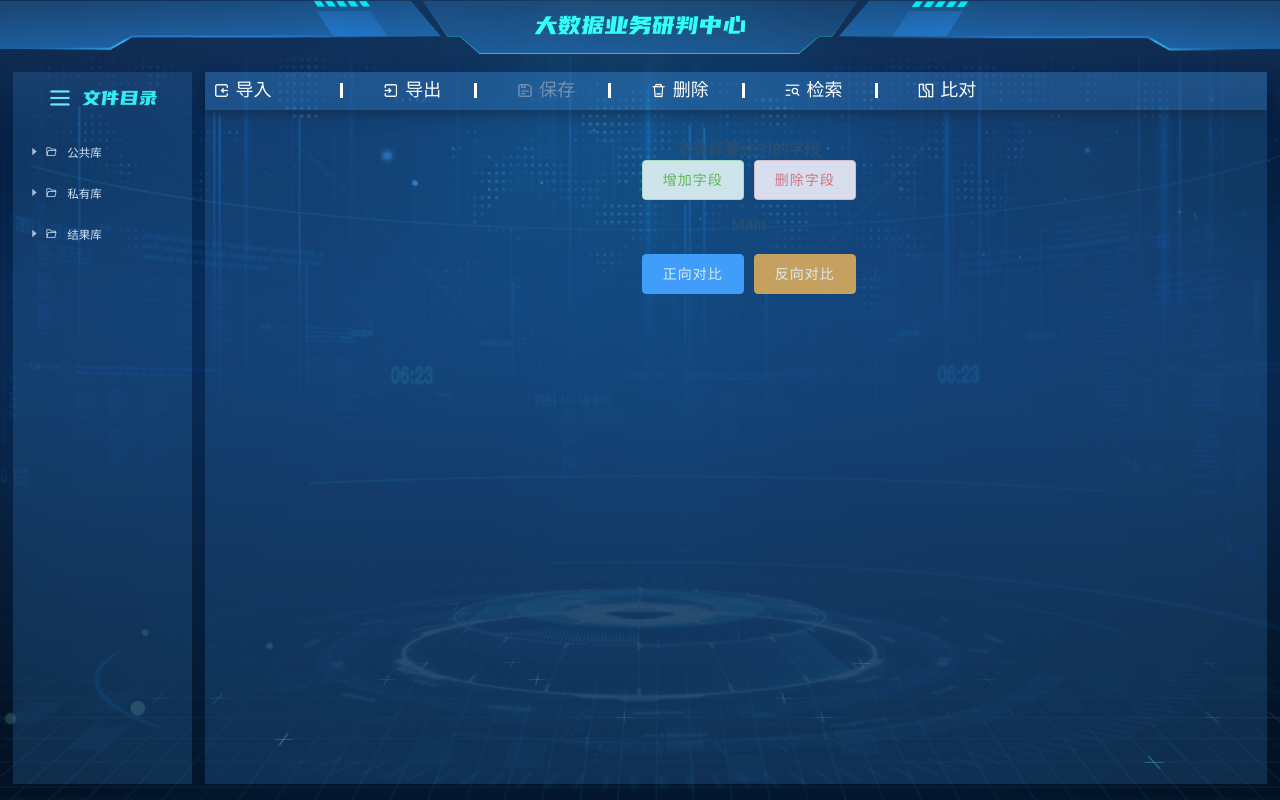
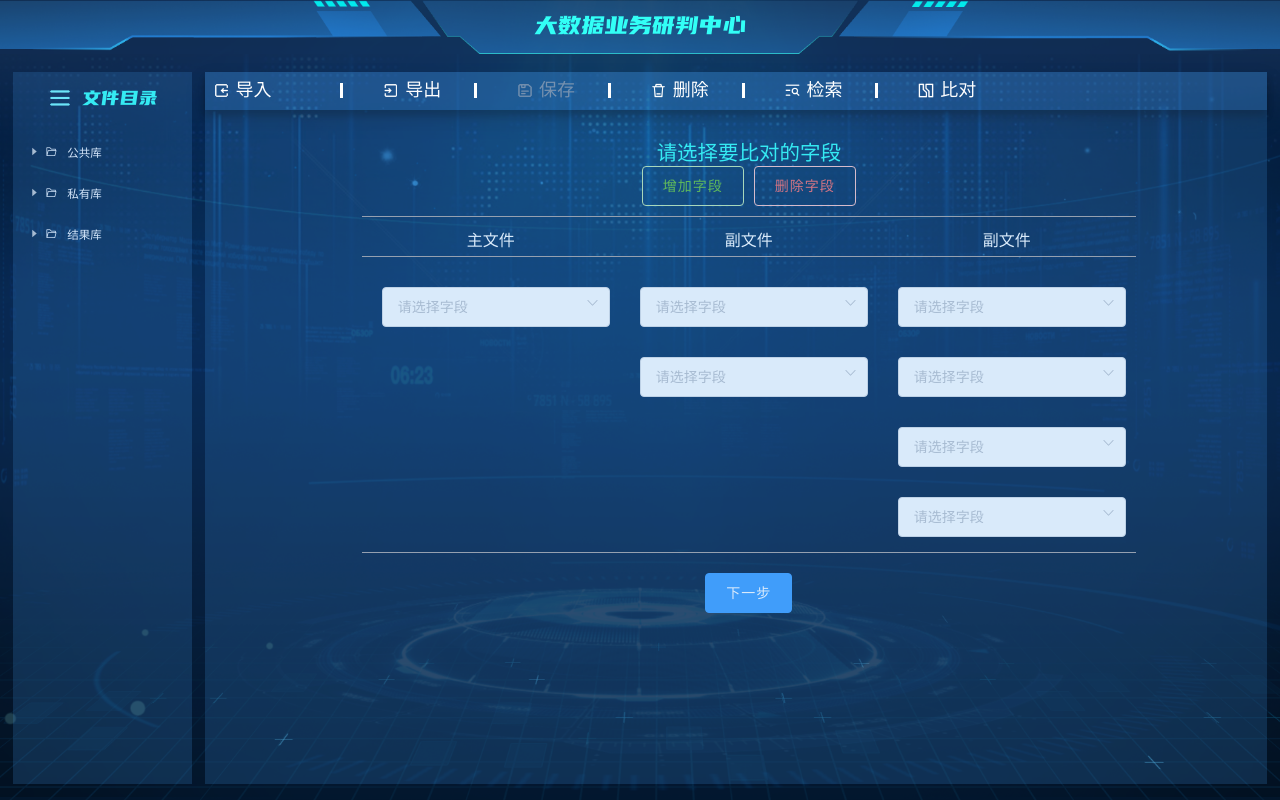
Before and after one commit to wannzi/jw, a Vue app: page /fileComparison/conpareFunction2 in a window 1280 px wide. Built offline with nearby package versions, Linux system fonts and the light colour scheme.

Commit message:
已经给出的接口已经完成，文件比对系统大致完成

```diff
--- a/package.json
+++ b/package.json
@@ -14,6 +14,7 @@
     "jexcel": "^4.6.1",
     "vue": "^2.6.14",
     "vue-class-component": "^7.2.6",
+    "vue-drag-drop": "^1.1.4",
     "vue-property-decorator": "^9.1.2",
     "vue-router": "^2.8.1",
     "x-data-spreadsheet": "^1.1.9",
--- a/src/router/index.ts
+++ b/src/router/index.ts
@@ -97,7 +97,12 @@ export default new Router({
                             path: 'conpareFunction2',
                             name: 'ConpareFunction2',
                             component: () => import('@/views/system/fileComparison/function/compareView/compareFunction2.vue')
-                        }
+                        },
+                        {
+                            path: 'conpareFunction3',
+                            name: 'ConpareFunction3',
+                            component: () => import('@/views/system/fileComparison/function/compareView/compareFunction3.vue')
+                        },
                     ]
                 }
             ]
--- a/src/views/system/fileComparison/fileComparison.vue
+++ b/src/views/system/fileComparison/fileComparison.vue
@@ -114,6 +114,7 @@
 <script>
 import * as XLSX from 'xlsx';
 import SpreadSheet from '../../../components/SpreadSheet.vue';
+import {  getTree, openFile } from '@/api/fileComparison';
 
 
 
@@ -407,7 +408,20 @@ export default {
          } else {
             this.$message.error('请选择一个Excel文件！');
          }
-      }
+      },
+      // 接口
+      // 获取文件树
+      async getTreeData() {
+         const res = await getTree();
+         console.log(res);
+
+      },
+      //获取文件内容接口
+      async openFile(filename) {
+         const userId = this.$store.state.user.userId;
+         const res = await openFile(userId,filename);
+         console.log(res);
+      },
 
 
 
--- a/src/views/system/fileComparison/function/compareView/compareFunction2.vue
+++ b/src/views/system/fileComparison/function/compareView/compareFunction2.vue
@@ -2,7 +2,7 @@
     <div>
         <el-container>
             <el-header>
-                <div>请选择要比对的字段</div>
+                <div class="title_2">请选择要比对的字段</div>
                 <el-row>
                     <el-button type="success" plain>增加字段</el-button>
                     <el-button type="danger" plain>删除字段</el-button>
@@ -12,14 +12,48 @@
 
 
 
-            <el-main>Main</el-main>
+            <el-main>
+
+                <!-- <div class="main_file">
+                    <div v-for="(fileName, index) in fileNames" :key="index">{{ fileName.label }}</div>
+
+                </div>
+                <div class="field">
+                    <div class="compare_file" v-for="(file, index) in fileNames" :key="index">
+                        <div class="compare_box" v-for="(item, index) in file.children" :key="index">
+                            <div class="compare_file_name">{{ item.label }}</div>
+                            <el-select v-for="file2 in fileNames" :key="file2.label" placeholder="请选择字段"></el-select>
+
+                        </div>
+
+                    </div>
+
+                </div> -->
+
+                <div class="field_box">
+
+                    <div class="group" v-for="(file, index) in fileNames" :key="index">
+                        <div class="header_name">{{ file.label }}</div>
+                        <!-- <div class="illustrate_box">
+                            <div class="illustrate" v-if="file.label === '主文件'">字段</div>
+                        </div> -->
+                        <div class="select_box">
+                            <el-select v-model="fileArr.mainFile" placeholder="请选择字段" v-for="fileChild in file.children" :key="fileChild.label">{{ fileChild.label }}</el-select>
+
+                        </div>
+                    </div>
+
+
+                </div>
+
+            </el-main>
+
 
 
 
 
             <el-footer>
-                <el-button type="primary">正向对比</el-button>
-                <el-button type="warning">反向对比</el-button>
+                <el-button type="primary" @click="handleCompare">下一步</el-button>
             </el-footer>
         </el-container>
     </div>
@@ -28,6 +62,42 @@
 export default {
     data() {
         return {
+            fileArr: {
+                mainFile: '',
+            },
+            fileNames: [
+                {
+                    label: '主文件',
+                    draggable: false,
+
+                    children: [
+                        { label: '字段一', draggable: true, father: '公共库' },
+
+                    ]
+                },
+                {
+                    label: '副文件',
+                    draggable: false,
+                    children: [
+                        { label: '字段一', draggable: true, father: '私有库' },
+                        { label: '字段二', draggable: true, father: '私有库' },
+
+
+                    ]
+                },
+                {
+                    label: '副文件',
+                    draggable: false,
+                    children: [
+                        { label: '字段一', draggable: true, father: '私有库' },
+                        { label: '字段二', draggable: true, father: '私有库' },
+                        { label: '字段二', draggable: true, father: '私有库' },
+                        { label: '字段二', draggable: true, father: '私有库' },
+
+                    ]
+                },
+
+            ]
         }
     },
     activated() {
@@ -39,9 +109,86 @@ export default {
     mounted() {
     },
     methods: {
+
+        handleCompare() {
+            this.$router.push({ name: 'ConpareFunction3' })
+        }
     }
 
 
 }
 </script>
-<style></style>
+<style>
+.title_2 {
+    font-size: 1.6vw;
+    color: #32FFF6;
+}
+
+
+
+.header_name {
+
+    color: white;
+    border-bottom: rgb(170, 162, 162) solid 1px;
+
+
+
+}
+
+.field_box {
+
+    display: flex;
+    justify-content: center;
+
+}
+.group {
+    border-top: rgb(170, 162, 162) solid 1px;
+    border-bottom: rgb(170, 162, 162) solid 1px;
+
+}
+.group div {
+    padding-top: 10px;
+    padding-bottom: 5px;
+
+}
+.illustrate {
+    position: absolute;
+    top:-90%;
+    left: -30%;
+
+    color: white;
+}
+.illustrate_box {
+    position: relative;
+}
+.select_box {
+    display: flex;
+    justify-content: center;
+    align-items: center;
+    padding-left: 10px;
+    flex-direction: column;
+}
+
+
+
+
+</style>
+
+<style scoped>
+.el-button--success.is-plain {
+    background-color: transparent;
+}
+
+.el-button--danger.is-plain {
+    background-color: transparent;
+}
+
+.field {
+    height: 40vh;
+    overflow-y: auto;
+}
+.el-select {
+    padding-left: 10px;
+    padding-right: 10px;
+}
+</style>
--- /dev/null
+++ b/src/views/system/fileComparison/function/compareView/compareFunction3.vue
@@ -0,0 +1,125 @@
+<template>
+    <div>
+        <el-main>
+            <div class="compare_tag" v-for="(item, index) in FileList" :key="index">
+                <div>
+                    {{ item.name }}
+                </div>
+                <div class="compare_tag_box">
+                    <el-tag v-for="(tag, index) in tags" :key="index" draggable="true"
+                        @dragstart.native="handleDragStart(tag)" >
+                        {{ tag.name }}
+                    </el-tag>
+                </div>
+            </div>
+
+
+
+        </el-main>
+        <el-footer>
+
+            <div class="intoFile" @dragover.prevent @drop.prevent="handleDrop">
+                <div v-if="droppedTags.length === 0">
+                    <div class="intoFile_title_2">请把保留到结果文件的字段按顺序拖拽至此</div>
+                </div>
+                <div v-for="(droppedTag, droppedIndex) in droppedTags" :key="droppedIndex">
+                    <el-tag :key="droppedIndex" closable @close="handleClose(droppedIndex)" :disable-transitions="false">{{ droppedTag.name }}</el-tag>
+                </div>
+            </div>
+            <el-button type="primary">正向对比</el-button>
+            <el-button type="warning">反向对比</el-button>
+
+        </el-footer>
+    </div>
+</template>
+
+<script>
+export default {
+    props: {
+
+    },
+    components: {
+
+    },
+    data() {
+        return {
+            tags: [
+                { name: '姓名', color: '#32FFF6' },
+                { name: '测试', color: '#32FFF6' },
+                { name: '身份证', color: '#32FFF6' },
+                { name: '测试二', color: '#32FFF6' },
+            ],
+            FileList: [
+                { name: '文件一', color: '#32FFF6' },
+                { name: '文件二', color: '#32FFF6' },
+                { name: '文件三', color: '#32FFF6' },
+            ],
+            draggedTag: null,
+            droppedTags: []
+
+        }
+    },
+    methods: {
+        handleDragStart(tag) {
+
+            this.draggedTag = tag;
+            console.log('开始拖拽');
+        },
+        handleDrop() {
+            if (this.draggedTag) {
+                this.droppedTags.push(this.draggedTag);
+                this.draggedTag = null;
+                this.$message.success('拖拽成功');
+            }else {
+                this.$message.error('请先选择一个标签');
+            }
+        },
+        handleClose(index) {
+            this.droppedTags.splice(index, 1);
+            this.$message.success('标签已关闭');
+        }
+
+    }
+}
+</script>
+
+<style>
+.compare_tag {
+    color: white;
+    text-align: left;
+    font-size: 20px;
+}
+
+.compare_tag_box {
+    border: 2px solid #32FFF6;
+    height: 5vh;
+    padding: 10px;
+    text-align: left;
+    margin-bottom: 3vh;
+    margin-top: 2vh;
+}
+</style>
+
+<style scoped>
+.el-main {
+    height: 45vh;
+    margin-bottom: 2vh;
+}
+
+.intoFile_title_2 {
+    top: 45%;
+}
+
+.intoFile {
+    height: 20vh;
+    margin-bottom: 2vh;
+    text-align: left;
+    display: flex;
+    flex-wrap: wrap;
+    overflow-y: auto;
+}
+
+.el-tag {
+    margin-right: 10px;
+}
+</style>
--- a/src/views/system/fileComparison/function/exportFunction.vue
+++ b/src/views/system/fileComparison/function/exportFunction.vue
@@ -27,12 +27,14 @@
         </div>
 
         <div class="ctrl_btn">
-            <el-button type="primary" @click="exportFiles">导出</el-button>
+            <el-button type="primary" @click="exportFile">导出</el-button>
             <el-button type="danger" @click="clearFiles">清空</el-button>
         </div>
     </div>
 </template>
 <script>
+import { exportFile } from '@/api/fileComparison';
+
 export default {
     data() {
         return {
@@ -84,13 +86,18 @@ export default {
             this.files = [];
 
         },
-        exportFiles() {
-            // 实现文件的导出逻辑
-        },
+
         removeFile(index) {
             this.files.splice(index, 1);
 
+        },
+        //导出文件接口
+        async exportFile() {
+            const userId = this.$store.state.user.userId;
+            const res = await exportFile(userId, this.files);
+            console.log(res);
         }
+
     }
 
 
--- a/src/views/system/fileComparison/function/searchFunction.vue
+++ b/src/views/system/fileComparison/function/searchFunction.vue
@@ -2,7 +2,7 @@
     <div>
 
         <div class="search_input">
-            <input type="text" placeholder="请输入检索关键词">
+            <input type="text" placeholder="请输入检索关键词" v-model="searchContent">
 
 
             <button>
@@ -35,10 +35,14 @@
     </div>
 </template>
 <script>
+import { queryFile } from '@/api/fileComparison';
+
 export default {
     data() {
         return {
-            files: []
+            files: [],
+            searchContent: ''
+
         }
     },
     activated() {
@@ -86,6 +90,11 @@ export default {
 
         removeFile(index) {
             this.files.splice(index, 1); // 移除指定索引的文件
+        },
+        //检索内容接口
+        async queryFile(){
+            const res = await queryFile(this.searchContent);
+            console.log(res);
         }
     }
 
```
